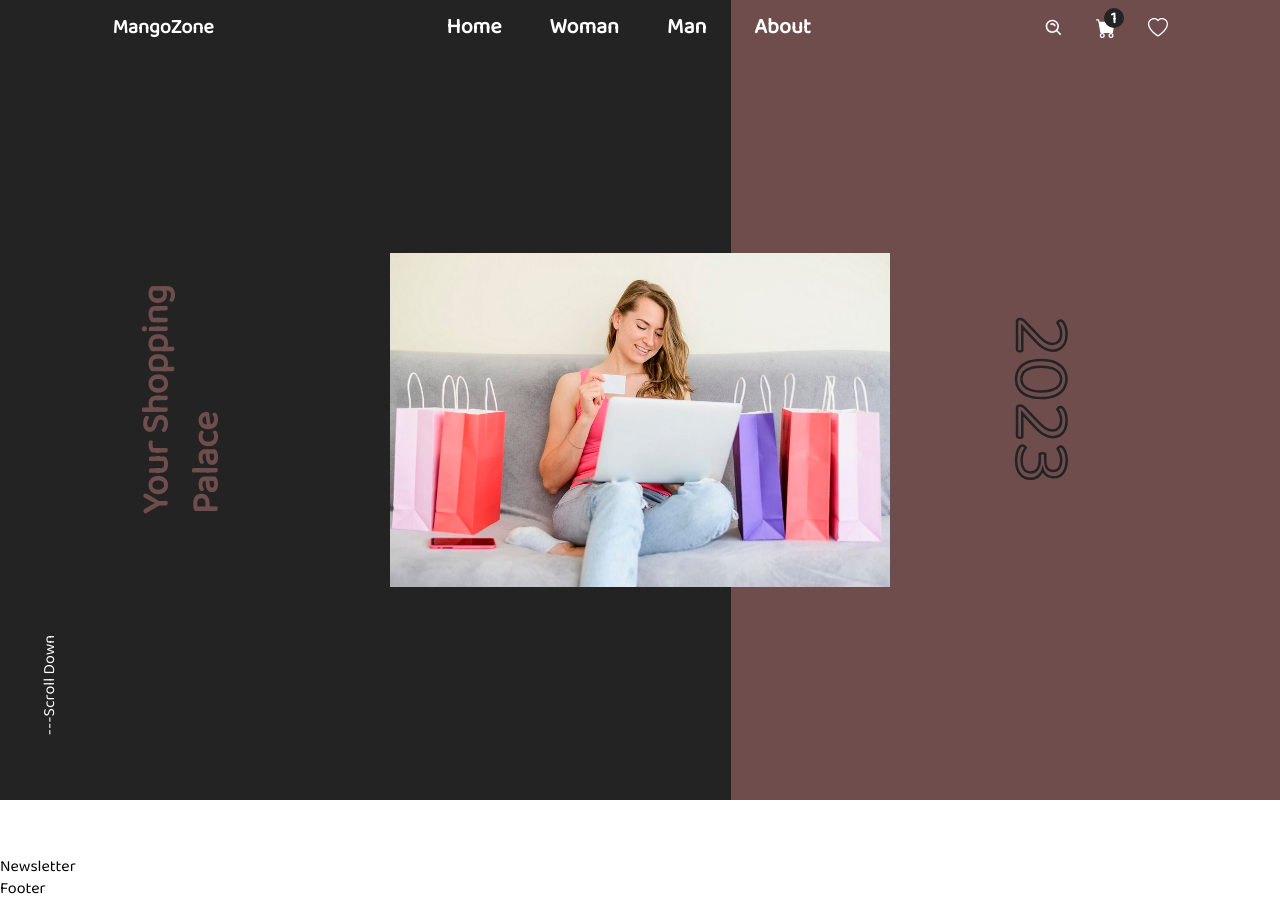
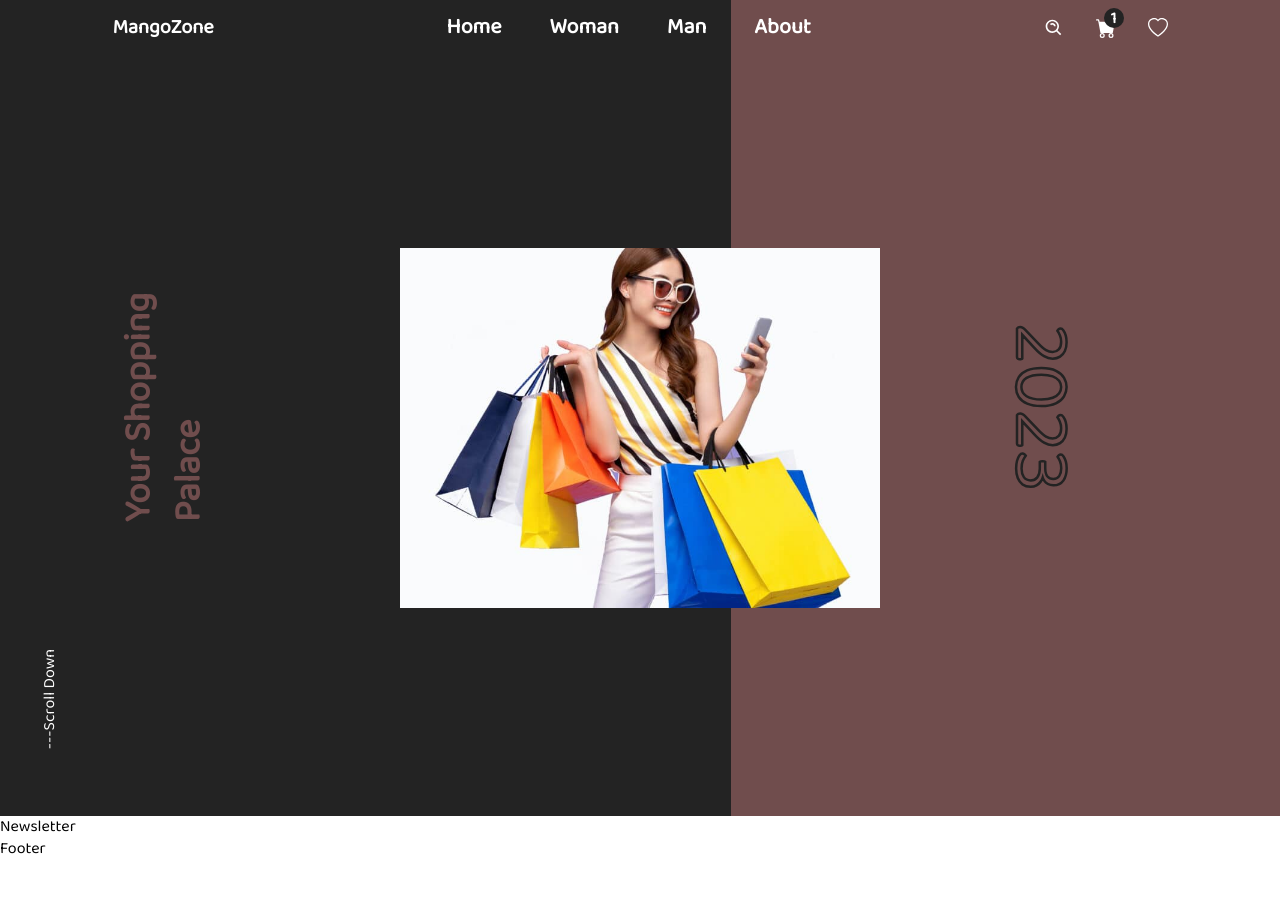
Before and after one commit to MayankBansal12/Ecomm-Website, a React (Create React App) app in the folder client/: page / in a window 1280 px wide. After the commit the page ends 862 px from the top, so only its background shows below. Built offline with nearby package versions, Linux system fonts and the light colour scheme.

Commit message:
Update Banner Section

```diff
--- a/client/src/components/Header/Header.jsx
+++ b/client/src/components/Header/Header.jsx
@@ -16,6 +16,17 @@ const Header = () => {
             const navmenu=document.getElementById("nav-menu");
             navmenu.classList.toggle("show");
         })
+        window.addEventListener("scroll",()=>{
+            let scrollTop = window.pageYOffset || document.documentElement.scrollTop;
+            let navEl=document.querySelector(".nav");
+            if (scrollTop === 0) {
+                // User is at the top of the page, remove blur class
+                navEl.classList.remove('blur');
+            } else {
+                // User has scrolled, add blur class
+                navEl.classList.add('blur');
+            }
+        });
     })
 
     return (
--- a/client/src/components/Header/Header.scss
+++ b/client/src/components/Header/Header.scss
@@ -17,6 +17,9 @@
     justify-content: space-around;
     font-weight: bold;
     font-size: 1.25rem;
+    position: fixed;
+    width: 100%;
+    transition: all 0.5s;
 
     .nav-logo{
         color: #fff;
@@ -65,7 +68,7 @@
             position: fixed;
             top: 3.5rem;
             left: -100%;
-            background-color: #291111;
+            background-color: #232323f3;
             height: 100vh;
             width: 40%;
             padding: 5rem 2rem;
@@ -111,7 +114,15 @@
                 height: 20px;
                 font-size: 1rem;
                 text-align: center;
+                @include md{
+                    background-color: var(--second-color);
+                }
             }
         }
     }
 }
+
+.blur{
+    -webkit-backdrop-filter: blur(50px);
+    backdrop-filter: blur(50px);
+}
--- a/client/src/components/Home/Banner/Banner.jsx
+++ b/client/src/components/Home/Banner/Banner.jsx
@@ -1,6 +1,6 @@
 import { Link } from "react-router-dom";
 import "./Banner.scss";
-import banner from "../../../assets/banner.jpg";
+import banner from "../../../assets/banner2.jpg";
 
 const Banner = () => {
     return (
--- a/client/src/components/Home/Banner/Banner.scss
+++ b/client/src/components/Home/Banner/Banner.scss
@@ -4,22 +4,27 @@
 .home{
     position: relative;
     display: grid;
-    // grid-template-rows: 3fr 1fr;
-    // height: calc(100vh - 3.5rem);
     grid-template-columns: 4fr 3fr;
     grid-template-rows: 1fr;
-    height: 100vh;
-    top: -3.5rem;
+    height: calc(100vh + 1rem);
+    top: 0;
     z-index: -1;
+    @include md{
+        grid-template-rows: 3fr 1fr;
+        grid-template-columns: 1fr;
     }
     .home-primary{
         display: flex;
-    // justify-content: space-evenly;
         justify-content: center;
         align-items: center;
         padding-left: 1rem;
         padding-right: 1rem;
         background-color: var(--first-color);
+       @include sm{
+        padding: 0;
+       }
+       @include xsm{
+            flex-direction: column;
        }
        .home-title{
            font-size: var(--h1-size);
@@ -28,22 +33,66 @@
            color: var(--second-color);
            margin-right: 8rem;
            line-height: 1.35;
+           @include md{
+               margin-right: 6rem;
+           }
+           @include sm{
+               font-size: 2rem;
+               margin-right: 2rem;
+               line-height: 1.2;
+           }
+           @include xsm{
+               font-size: 1.85rem;
+               margin-right: 0rem;
+               line-height: 1.2;
+               writing-mode: horizontal-tb;
+               transform: rotate(0deg);
+               text-align: center;
+           }
        }
        .home-image{
-    width: 240px;
+           width: 260px;
            height: 400px;
+           margin-left: 1rem;
+           @include md{
+               width: 400px;
+               height: 400px;
+               position: relative;
+           }
+           @include sm{
+               width: 320px;
+           }
+           @include xsm{
+                width: 100%;
+                height: 300px;
+                margin-inline: auto;
            }
            img{
-    max-height: 700px;
-}
-.home-image img{
                position: absolute;
-    width: 500px;
+               width: 30rem;
                left: 0;
                right: 0;
                bottom: 0;
                top: 5%;
                margin: auto;
+               @include md{
+                   position: absolute;
+                   height: 20rem;
+                   width: 40rem;
+                   top: 10%;
+                   left: -10%;
+               }
+               @include sm{
+                   height: 18rem;
+                   width: 20rem;
+               }
+               @include xsm{
+                    height: inherit;
+                    width: 95%;
+                    margin-inline: 12.5%;
+                }
+           }
+       }
     }
 
     .home-secondary{
@@ -51,8 +100,6 @@ img{
         justify-content: center;
         align-items: center;
         background-color: var(--second-color);
-}
-
         .scroll{
             color: var(--first-color);
             position: absolute;
@@ -60,6 +107,10 @@ img{
             bottom: 13%;
             transform: rotate(270deg);
             color: #fff;
+            @include xsm{
+                left: -7.5%;
+                bottom: 10%;
+            }
         }
         .home-year{
             font-size: var(--big-size);
@@ -67,4 +118,12 @@ img{
             color: transparent;
             writing-mode: vertical-rl;
             margin-left: 4rem;
+            @include md{
+                writing-mode: horizontal-tb;
             }
+            @include xsm{
+                margin: auto;
+            }
+        }
+    }
+}
```
Also changed, not shown: client/src/assets/banner2.jpg (added). Lines whose indentation alone changed are shown as unchanged.
